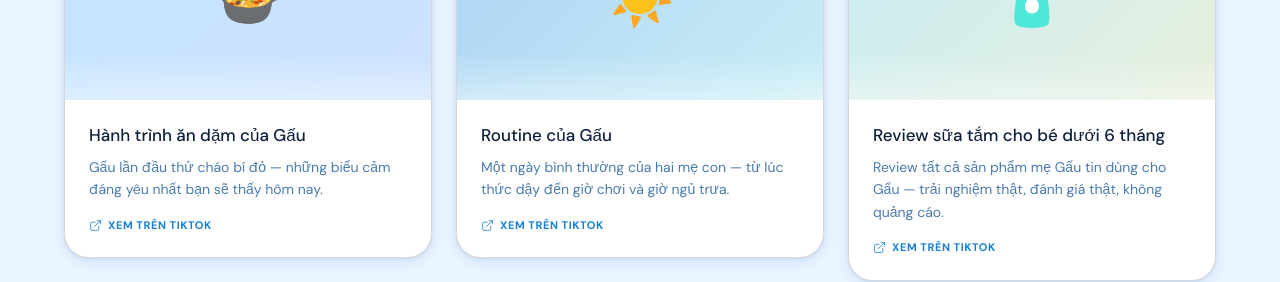
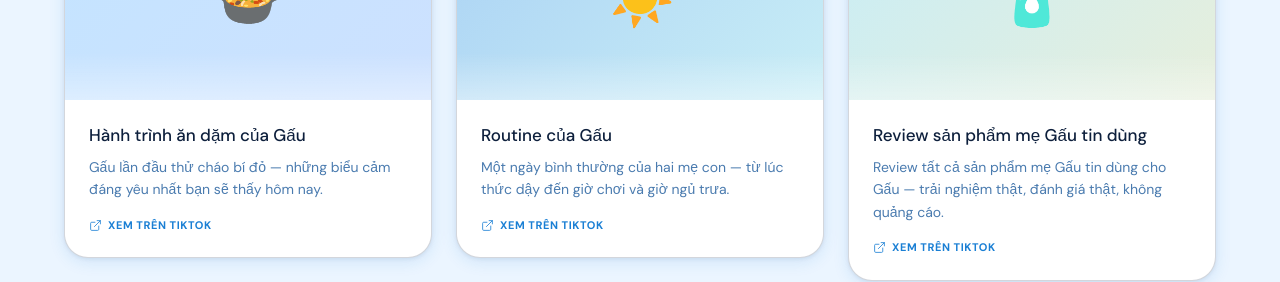
Before and after one commit to HoaiThuong0231/gaustory, a Next.js app: page / in a window 1280 px wide. Shown: the part 3320-3602 px from the top of the page. Built offline with nearby package versions, Linux system fonts and the light colour scheme; a web font is replaced by a local one.

Commit message:
content: update review video title to match description

```diff
--- a/src/data/videos.ts
+++ b/src/data/videos.ts
@@ -29,7 +29,7 @@ export const featuredVideos: FeaturedVideo[] = [
   },
   {
     id: "video-3",
-    title: "Review sữa tắm cho bé dưới 6 tháng",
+    title: "Review sản phẩm mẹ Gấu tin dùng",
     description:
       "Review tất cả sản phẩm mẹ Gấu tin dùng cho Gấu — trải nghiệm thật, đánh giá thật, không quảng cáo.",
     thumbnail: "/images/video-thumb-3.jpg",
```
